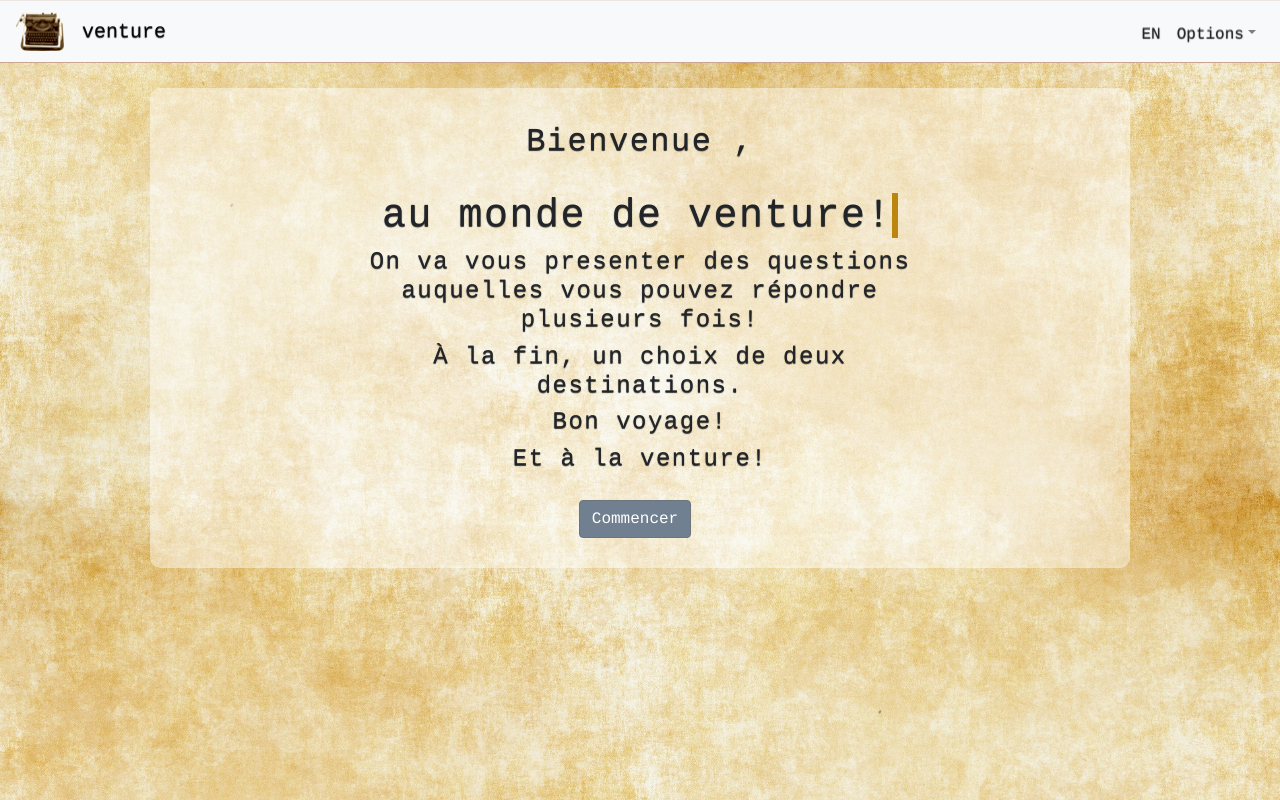
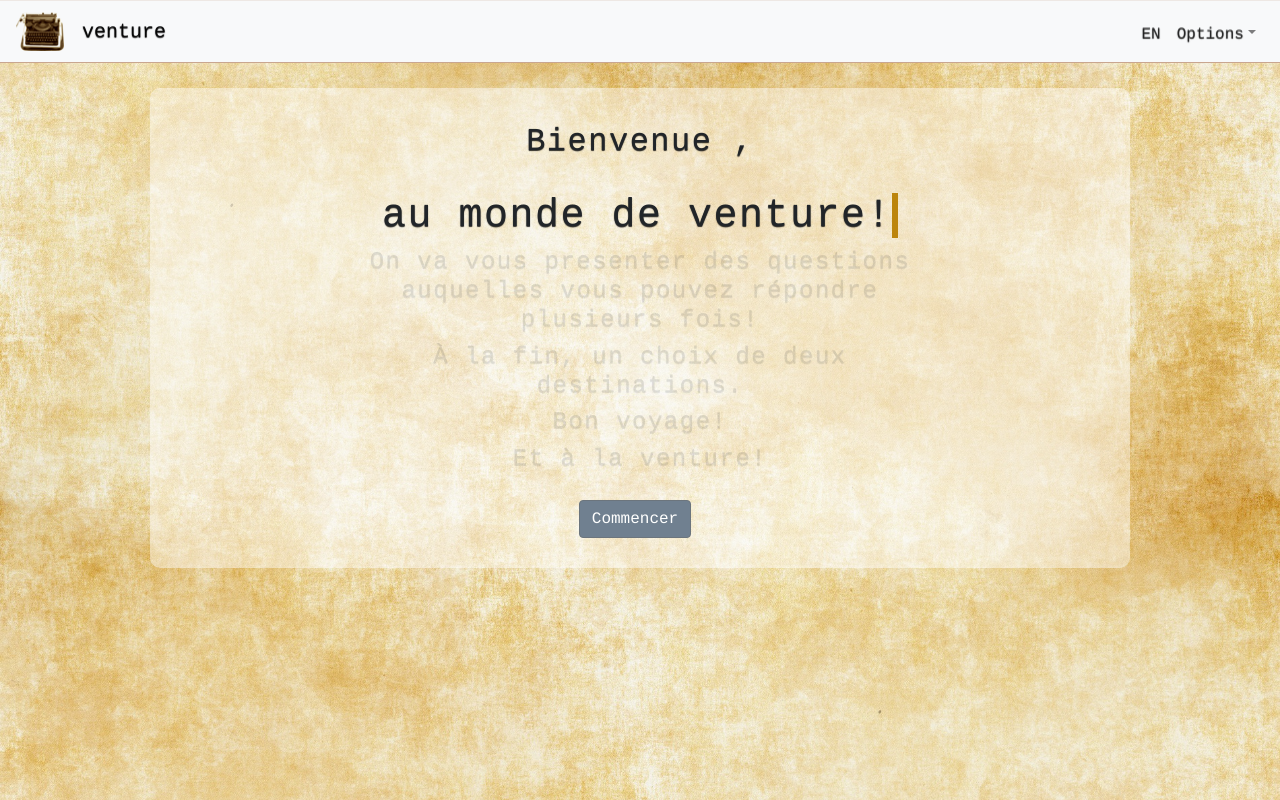
Before and after one commit to girlslearningcodeyul/frontend-venture, a React (Create React App) app: page /rules in a window 1280 px wide. Both pictures are taken after a click on the link "FR". Built offline with nearby package versions, Linux system fonts and the light colour scheme.

Commit message:
cool fade in for rules

```diff
--- a/src/App.css
+++ b/src/App.css
@@ -101,6 +101,15 @@ img{
   }
 
 
+.rules-fade{
+  animation: fadein 4.4s;
+  animation-timing-function: cubic-bezier(1,-0.09,.91,.76)
+}
+@keyframes fadein {
+  from { opacity: 0; }
+  to   { opacity: 1; }
+}
+
 .foodContainer, .introContainer, .funContainer, .priceContainer {
   margin-top: 25px;
   margin-left: 150px;
--- a/src/Rules.js
+++ b/src/Rules.js
@@ -78,9 +78,11 @@ class Content extends Component {
                         <Col sm={{ size: 8, offset: 2 }}>
                             <Label for="ventureWelcome2">
                                 <TypeWriter><h1>to the world of venture!</h1></TypeWriter>
-                                <h4>We will start by asking you questions in order to tailor your experience.</h4>
+                                <div className="rules-fade">
+                                    <h4>We will start by asking you questions in order to tailor your experience.</h4>
                                 <h4>You may answer more than once.</h4>
                                 <h4> So silence your phone, take a deep breath and throw yourselves to greatness!</h4>
+                                </div>
                             </Label>
                         </Col>
                         <Col sm="12" md={{ size: 8, offset: 2 }}>
@@ -123,10 +125,13 @@ class Content extends Component {
                         <Col sm={{ size: 8, offset: 2 }}>
                             <Label for="ventureWelcome2">
                                 <TypeWriter><h1>au monde de venture!</h1></TypeWriter>
+                                <div className="rules-fade">
                                 <h4>On va vous presenter des questions auquelles vous pouvez répondre plusieurs fois!</h4>
                                 <h4> À la fin, un choix de deux destinations.</h4>
                                 <h4>Bon voyage!</h4>
-                                <h4> Et à la venture!</h4></Label>
+                                <h4> Et à la venture!</h4>
+                                </div>
+                                </Label>
                         </Col>
                         <Col sm="12" md={{ size: 8, offset: 2 }}>
                             <Button onClick={this.handleRules} >Commencer</Button>
```
